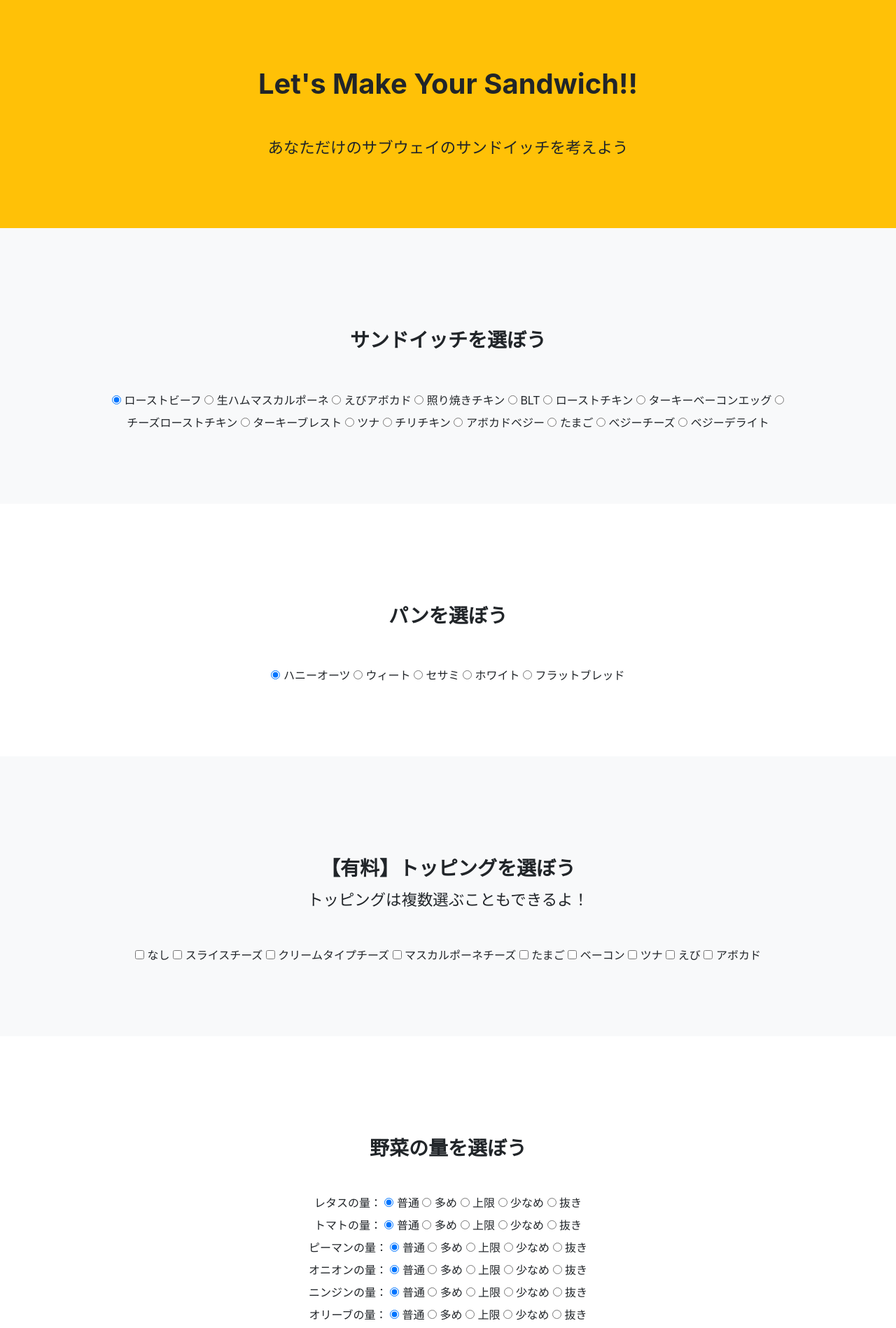
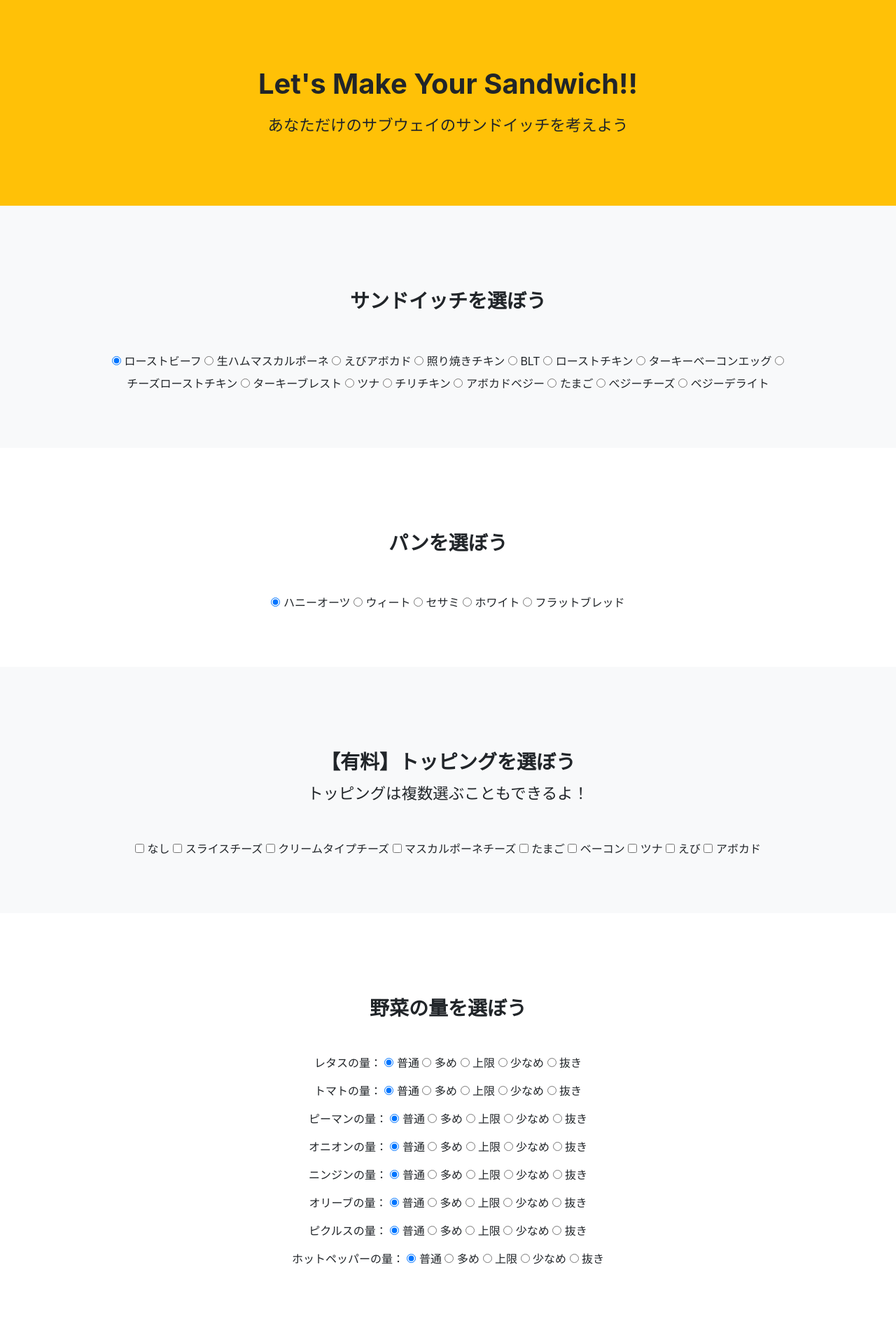
Before and after one commit to mihoijuin/subway-order, a Flask app: page / in a window 1280 px wide. Shown: the part 56-1954 px from the top of the page at 70% size. Run offline with Flask 2, Linux system fonts and the light colour scheme; some libraries are stand-ins or nearby versions.

Commit message:
[update]refs #51 Bootstrapでレスポンシブ対応

```diff
--- a/web-app/subway/templates/index.html
+++ b/web-app/subway/templates/index.html
@@ -3,10 +3,12 @@
 {% block body %}
 <main>
   <!-- トップメッセージ -->
-  <section class="bg-warning text-center p-5">
-    <h1 class="font-weight-bold p-5">Let's Make Your Sandwich!!</h1>
-    <p class="pb-5">あなただけのサブウェイのサンドイッチを考えよう</p>
-  </section>
+  <div class="bg-warning py-sm-5">
+    <section class="container text-sm-center p-5">
+      <h1 class="font-weight-bold">Let's Make Your Sandwich!!</h1>
+      <p class="mt-3">あなただけのサブウェイのサンドイッチを考えよう</p>
+    </section>
+  </div>
 
   <!-- 選択部分 -->
   <div>
@@ -18,8 +20,8 @@
       {{ form.hidden_tag() }}
 
       <!-- サンド選択 -->
-      <div class="bg-light py-5">
-        <section class="container text-center py-5">
+      <div class="bg-light py-sm-5">
+        <section class="container text-sm-center p-4">
           <h3 class="font-weight-bold mb-5 pt-5">{{ form.sand.label }}</h3>
           {% for sand_choice in form.sand %}
           <tr>
@@ -31,8 +33,8 @@
       </div>
 
       <!-- パン選択 -->
-      <div class="py-5">
-        <section class="container text-center py-5">
+      <div class="py-sm-5">
+       <section class="container text-sm-center p-4">
           <h3 class="font-weight-bold mb-5 pt-5">{{ form.bread.label }}</h3>
           {% for bread_choice in form.bread %}
           <tr>
@@ -44,8 +46,8 @@
       </div>
 
       <!-- トッピングを選択 -->
-      <div class="bg-light py-5">
-        <section class="container text-center py-5">
+      <div class="bg-light py-sm-5">
+        <section class="container text-sm-center p-4">
           <h3 class="font-weight-bold pt-5">{{ form.topping.label }}</h3>
           <p class="mb-5">トッピングは複数選ぶこともできるよ！</p>
           {% for topping_choice in form.topping %}
@@ -58,11 +60,11 @@
       </div>
 
       <!-- 野菜の量を選択 -->
-      <div class="py-5">
-        <section class="container text-center py-5">
+      <div class="py-sm-5">
+        <section class="container text-sm-center p-4">
           <h3 class="font-weight-bold mb-5 pt-5">野菜の量を選ぼう</h3>
           <!-- レタス -->
-          <div>
+          <div class="mb-2">
             <caption>{{ form.lettus.label }}：</caption>
             {% for lettus_amount in form.lettus %}
             <tr>
@@ -72,7 +74,7 @@
             {% endfor %}
           </div>
           <!-- トマト -->
-          <div>
+          <div class="mb-2">
             <caption>{{ form.tomato.label }}：</caption>
             {% for tomato_amount in form.tomato %}
             <tr>
@@ -82,7 +84,7 @@
             {% endfor %}
           </div>
           <!-- ピーマン -->
-          <div>
+          <div class="mb-2">
             <caption>{{ form.green.label }}：</caption>
             {% for green_amount in form.green %}
             <tr>
@@ -92,7 +94,7 @@
             {% endfor %}
           </div>
           <!-- オニオン -->
-          <div>
+          <div class="mb-2">
             <caption>{{ form.onion.label }}：</caption>
             {% for onion_amount in form.onion %}
             <tr>
@@ -102,7 +104,7 @@
             {% endfor %}
           </div>
           <!-- ニンジン -->
-          <div>
+          <div class="mb-2">
             <caption>{{ form.carrot.label }}：</caption>
             {% for carrot_amount in form.carrot %}
             <tr>
@@ -112,7 +114,7 @@
             {% endfor %}
           </div>
           <!-- オリーブ -->
-          <div>
+          <div class="mb-2">
             <caption>{{ form.olive.label }}：</caption>
             {% for olive_amount in form.olive %}
             <tr>
@@ -122,7 +124,7 @@
             {% endfor %}
           </div>
           <!-- ピクルス -->
-          <div>
+          <div class="mb-2">
             <caption>{{ form.pickles.label }}：</caption>
             {% for pickles_amount in form.pickles %}
             <tr>
@@ -132,7 +134,7 @@
             {% endfor %}
           </div>
           <!-- ホットペッパー -->
-          <div>
+          <div class="mb-2">
             <caption>{{ form.hot.label }}：</caption>
             {% for hot_amount in form.hot %}
             <tr>
@@ -145,8 +147,8 @@
       </div>
 
       <!-- ドレッシングを選択 -->
-      <div class="bg-light py-5">
-        <section class="container text-center py-5">
+      <div class="bg-light py-sm-5">
+        <section class="container text-sm-center p-4">
           <h3 class="font-weight-bold pt-5">{{ form.source.label }}</h3>
           <p class="mb-5">ドレッシングは複数選ぶこともできるよ！</p>
           {% for source_choice in form.source %}
```
Also changed, not shown: web-app/subway/templates/result.html (+9 -6 lines).
